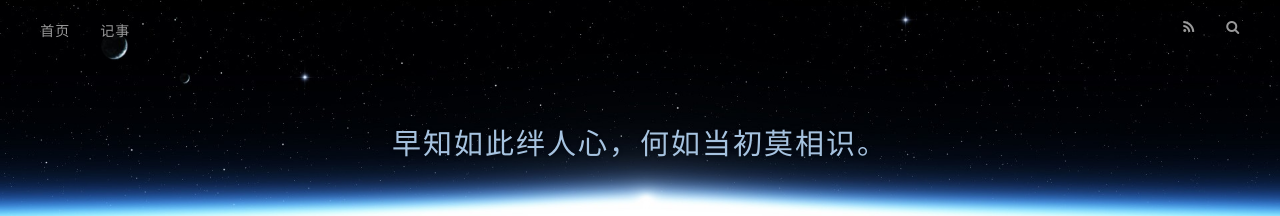
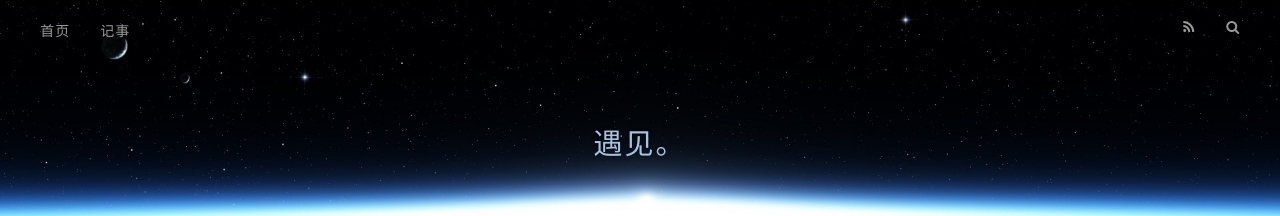
Before and after one commit to 643289526/643289526.github.io, a plain HTML site: page archives/2022/01/index.html in a window 1280 px wide. Shown: the top 216 px of the page. Drawn offline with nearby package versions, Linux system fonts and the light colour scheme.

Commit message:
Update index.html

```diff
--- a/archives/2022/01/index.html
+++ b/archives/2022/01/index.html
@@ -37,7 +37,7 @@
   <div id="header-outer" class="outer">
     <div id="header-title" class="inner">
       <h1 id="logo-wrap">
-        <a href="/" id="logo">早知如此绊人心，何如当初莫相识。</a>
+        <a href="/" id="logo">遇见。</a>
       </h1>
 
     </div>
```
